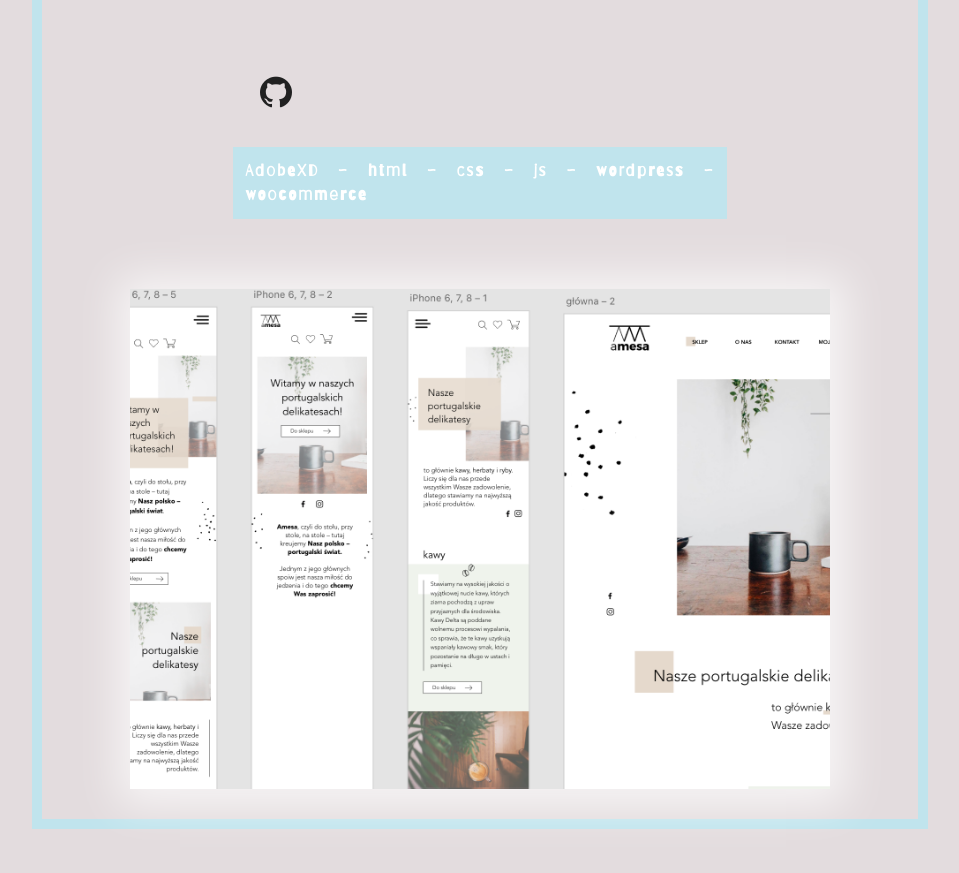
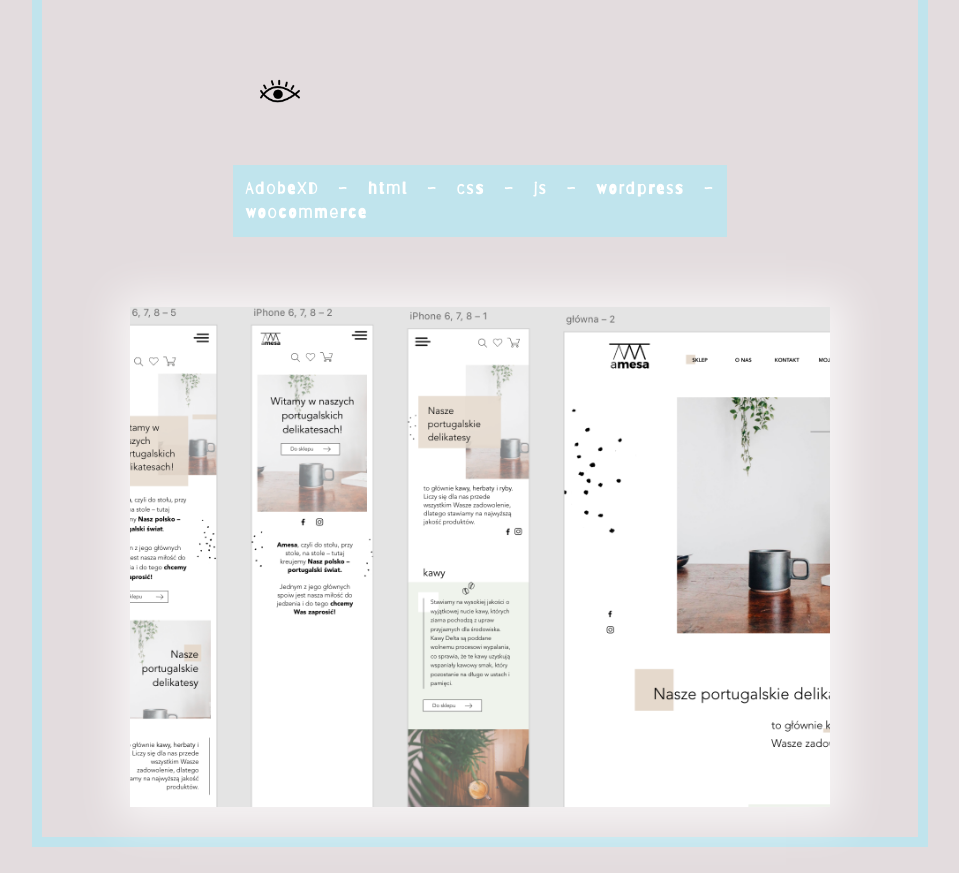
Before and after one commit to MichalinaKa/gatsby-myportfolio, a Gatsby site: page /projects in a window 1280 px wide. Shown: the part 4803-5676 px from the top of the page, without its empty margins (160-1119 px from the left). Built offline with nearby package versions, Linux system fonts and the light colour scheme; Gatsby itself is replaced by a stand-in of ours; a web font is replaced by a local one.

Commit message:
Link to Amesa changed

```diff
--- a/src/components/projectsContainer.js
+++ b/src/components/projectsContainer.js
@@ -600,12 +600,12 @@
             <p>
             </p>
             <IconsWrapper>
+              {/* <li>
+                <a href="https://github.com/MichalinaKa/amesa_sklep"><GithubLink> </GithubLink></a>
+              </li> */}
               <li>
-                <a href="https://github.com/MichalinaKa/amesa_sklep"><GithubLink> </GithubLink></a>
+                <a href="http://misza.test.gradiamdigital.pl" > <Eye> </Eye></a>
               </li>
-              {/* <li>
-                <a href="http://amesa.pl" > <Eye> </Eye></a>
-              </li> */}
             </IconsWrapper>
             <span>AdobeXD ~ html ~ css ~ js ~ wordpress ~ woocommerce</span>
           </Description>
```
